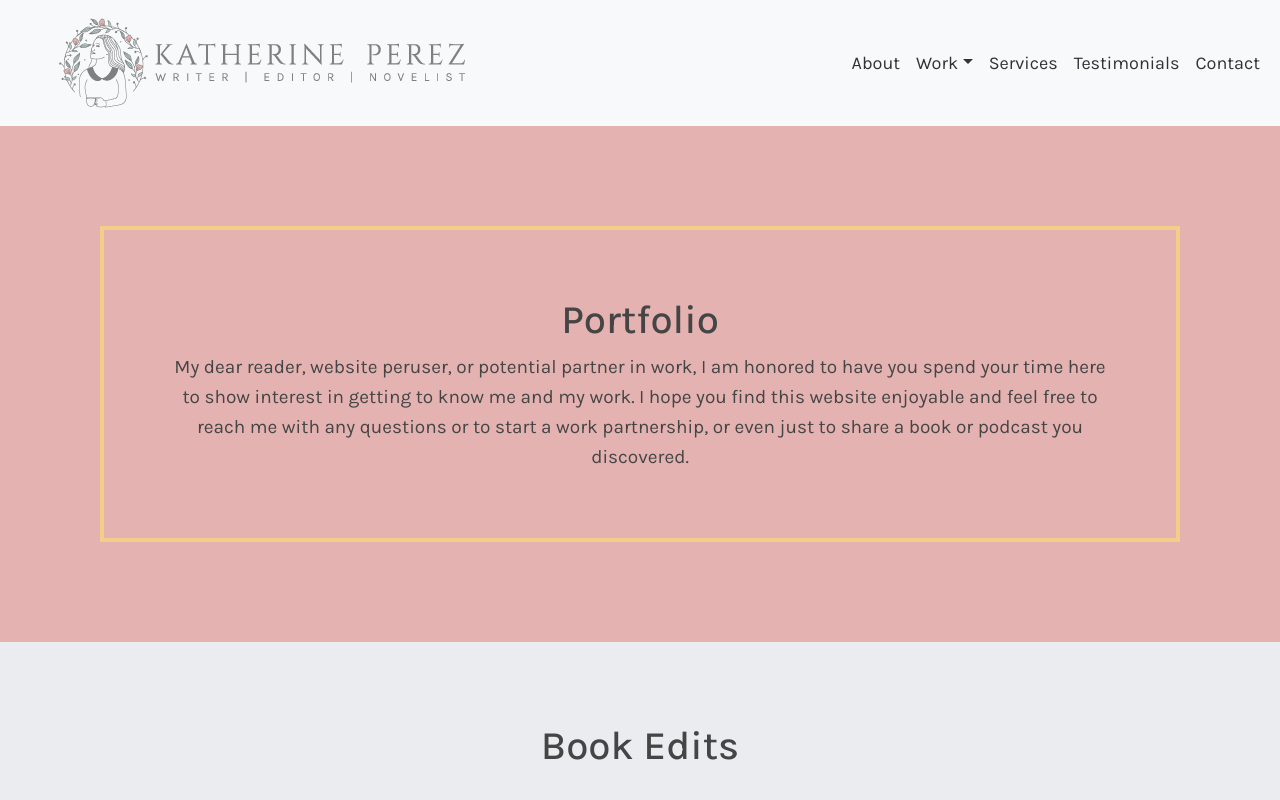
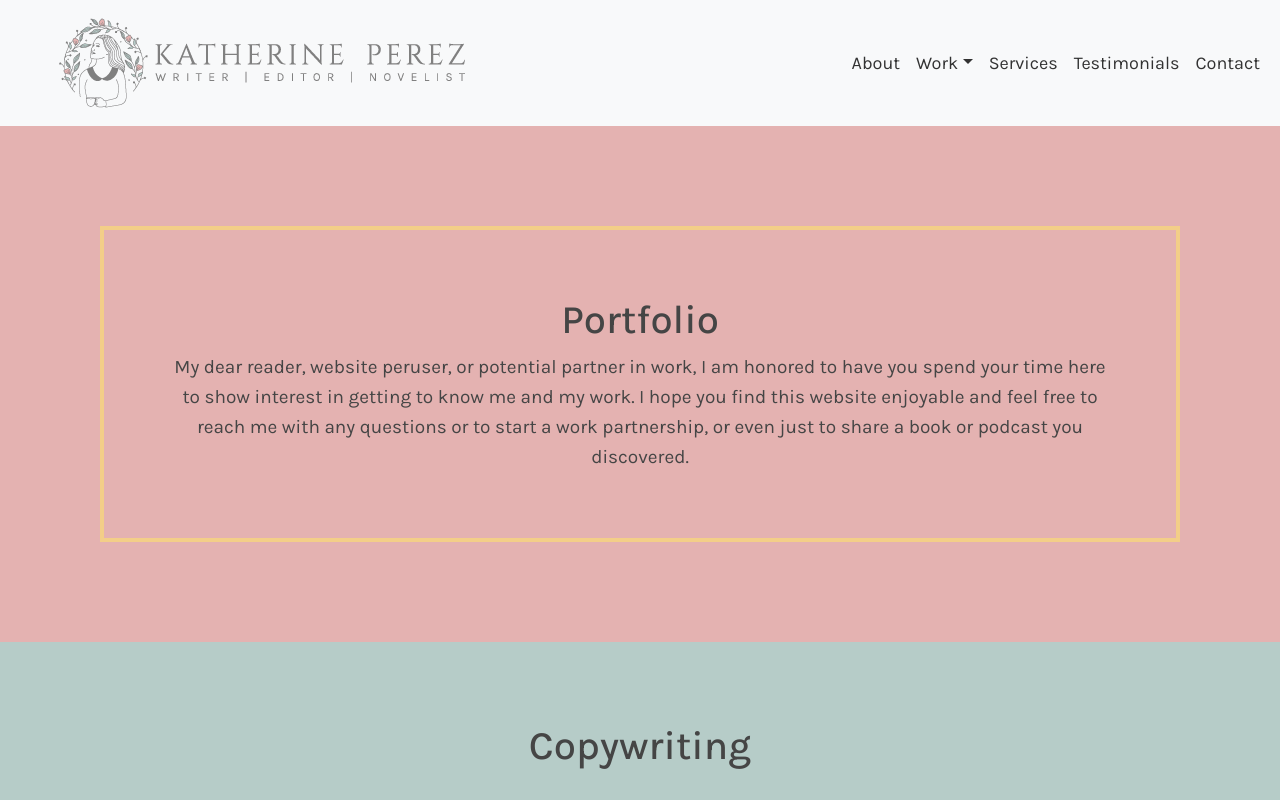
Before and after one commit to Kaitlyn-Lynette/Kathys-Portfolio, a React (Create React App) app: page /portfolio in a window 1280 px wide. Shown: the top 800 px of the page. Built offline with nearby package versions, Linux system fonts and the light colour scheme.

Commit message:
Hid the Book Edits section

```diff
--- a/src/pages/FeaturedWork.js
+++ b/src/pages/FeaturedWork.js
@@ -13,7 +13,7 @@ const FeaturedWork = () => {
       {/* <SideBarNav></SideBarNav> */}
       <Navigation></Navigation>
       <PortfolioHeader></PortfolioHeader>
-      <BookEdits></BookEdits>
+      {/* <BookEdits></BookEdits> */}
       <CopyWriting></CopyWriting>
       <PersonalWriting></PersonalWriting>
       <SelectWriting></SelectWriting>
```
